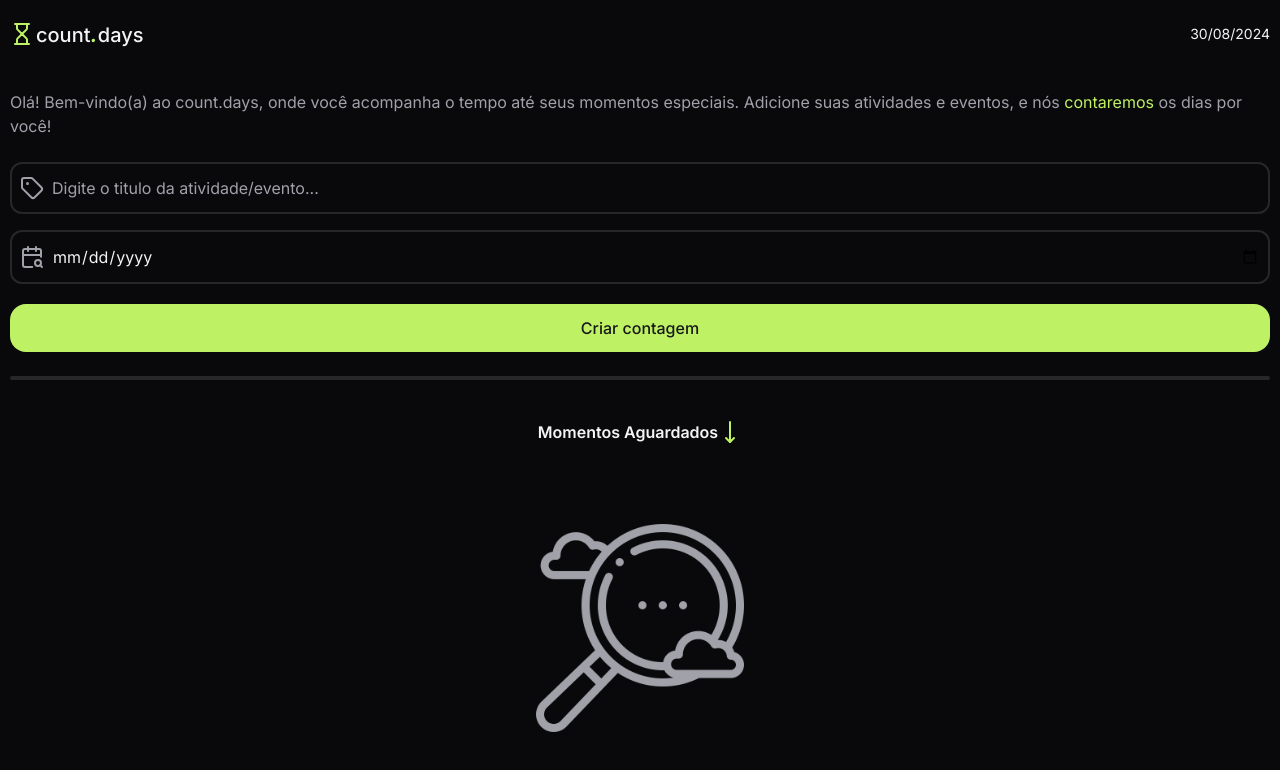
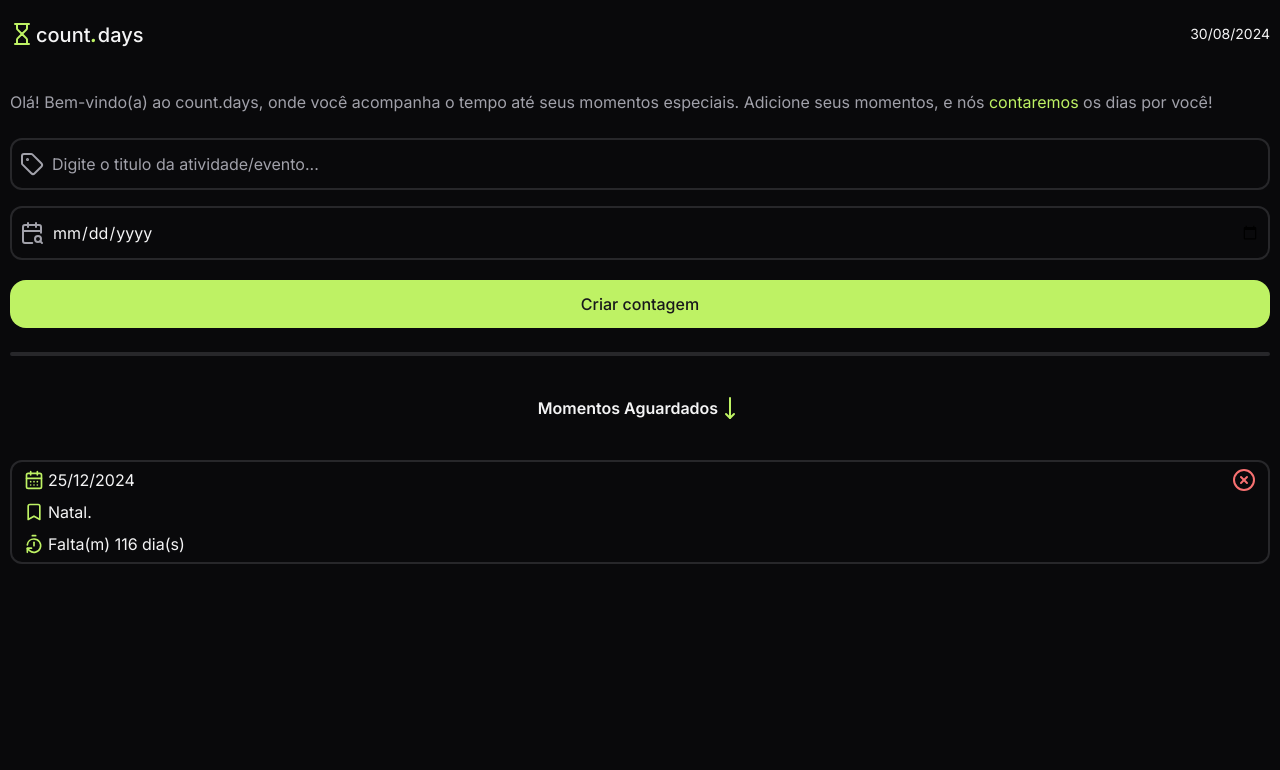
Before and after one commit to JoaoAlisonTI/count-days, a React (Vite) app: page / in a window 1280 px wide. Shown: the top 770 px of the page. Built offline with nearby package versions, Linux system fonts and the light colour scheme.

Commit message:
style: Adicionando  estilo do DayCard

```diff
--- a/src/App.jsx
+++ b/src/App.jsx
@@ -1,6 +1,7 @@
 import { MoveDown } from "lucide-react"
 import { Header } from "./components/Header"
 import { Form } from "./components/Form"
+import { DayCard } from "./components/DayCard"
 import { EmptyContent } from "./components/EmptyContent"
 
 function App() {
@@ -9,12 +10,18 @@ function App() {
     <main className="w-full px-2.5">
     <Header />
     <div className="mt-6">
-      <p className="text-base text-zinc-400">Olá! Bem-vindo(a) ao count.days, onde você acompanha o tempo até seus momentos especiais. Adicione suas atividades e eventos, e nós <span className="text-lime-300">contaremos</span> os dias por você!</p>
+      <p className="text-base text-zinc-400">Olá! Bem-vindo(a) ao count.days, onde você acompanha o tempo até seus momentos especiais. Adicione seus momentos, e nós <span className="text-lime-300">contaremos</span> os dias por você!</p>
     </div>
+
     <Form />
+
     <div className="w-full mt-6 border-2 rounded-2xl border-zinc-800" />
+
     <h2 className="mt-10 flex justify-center items-center text-center font-semibold">Momentos Aguardados <MoveDown className="text-lime-300"/></h2>
-    <EmptyContent />
+
+    <section>
+      <DayCard />
+    </section>
     </main>
   )
 }
--- /dev/null
+++ b/src/components/DayCard/index.jsx
@@ -0,0 +1,23 @@
+import { CalendarDays, TimerReset, Bookmark, CircleX } from "lucide-react"
+
+export const DayCard = () => {
+  return (
+    <div className="w-full mt-10 py-1.5 px-3 bg-zinc-950 flex flex-col gap-2 rounded-xl border-2 border-zinc-800">
+      <div className="flex justify-between items-center">
+        <span className="w-full flex items-center gap-1">
+          <CalendarDays size="20" className="text-lime-300"/> 25/12/2024
+        </span>
+        <button className="bg-none border-none">
+          <CircleX className="text-red-400" />
+        </button>
+      </div>
+
+      <span className="flex items-center gap-1">
+        <Bookmark size="20" className="text-lime-300"/>
+        <p>Natal.</p>
+      </span>
+
+      <span className="flex items-center gap-1"><TimerReset size="20" className="text-lime-300"/> Falta(m) 116 dia(s)</span>
+    </div>
+  )
+}
```
